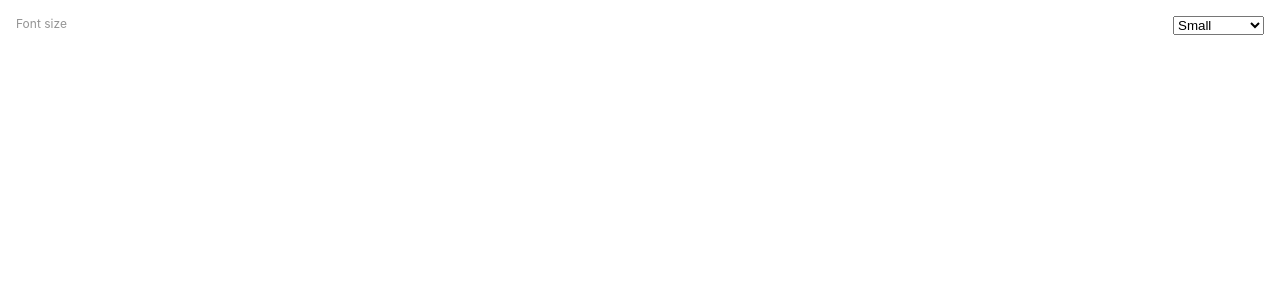
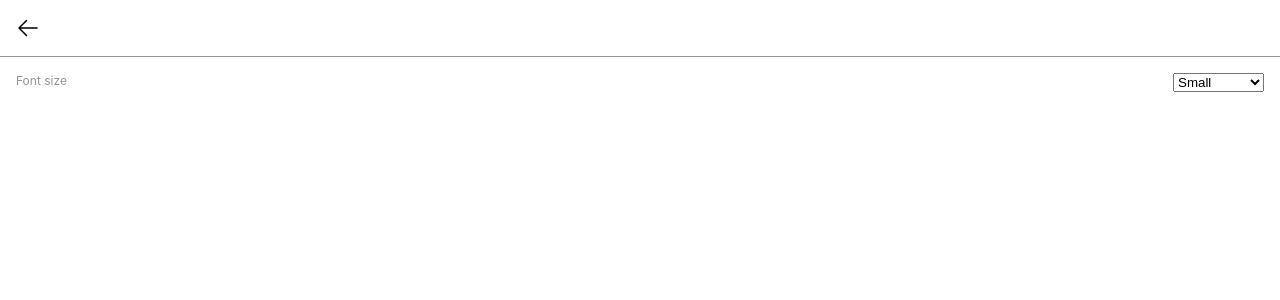
Before and after one commit to Printy-Studios/daily-planner, a React (Create React App) app: page /settings in a window 1280 px wide. Shown: the top 300 px of the page. Built offline with nearby package versions, Linux system fonts and the light colour scheme.

Commit message:
Added back button to settings page

```diff
--- a/src/pages/SettingsPage.tsx
+++ b/src/pages/SettingsPage.tsx
@@ -4,6 +4,7 @@ import { Formik, Form } from 'formik'
 //Components
 import Select from 'components/forms/Select'
 import Page from 'components/layout/Page'
+import BackButton from 'components/buttons/BackButton'
 
 //Props
 type Props = {}
@@ -16,7 +17,11 @@ export default function SettingsPage( {}: Props) {
 
 
     return (
-        <Page>
+        <Page
+            headerLeft={
+                <BackButton />
+            }
+        >
             <Formik
                 initialValues={{}}
                 onSubmit={() => {}}
```
